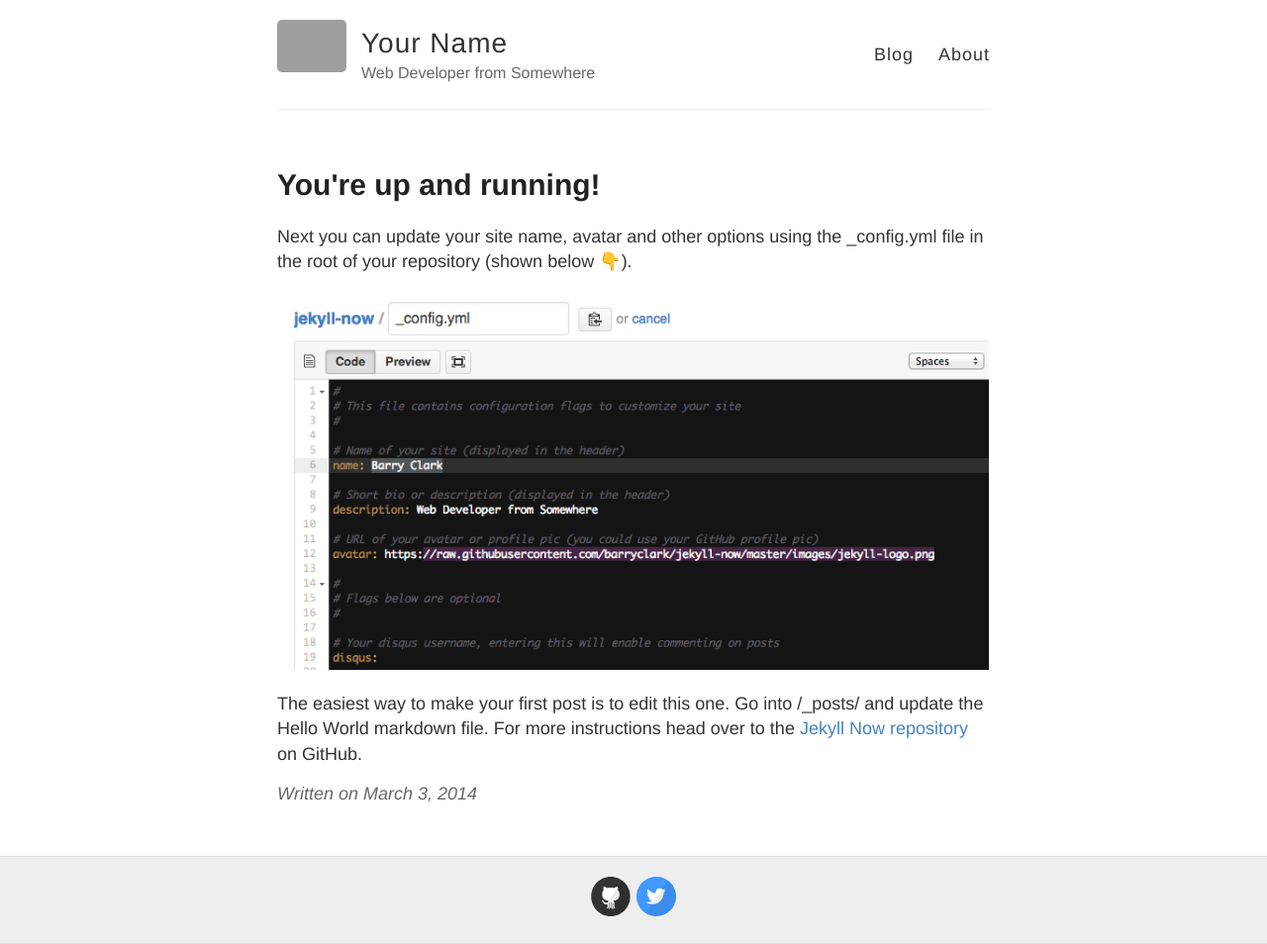
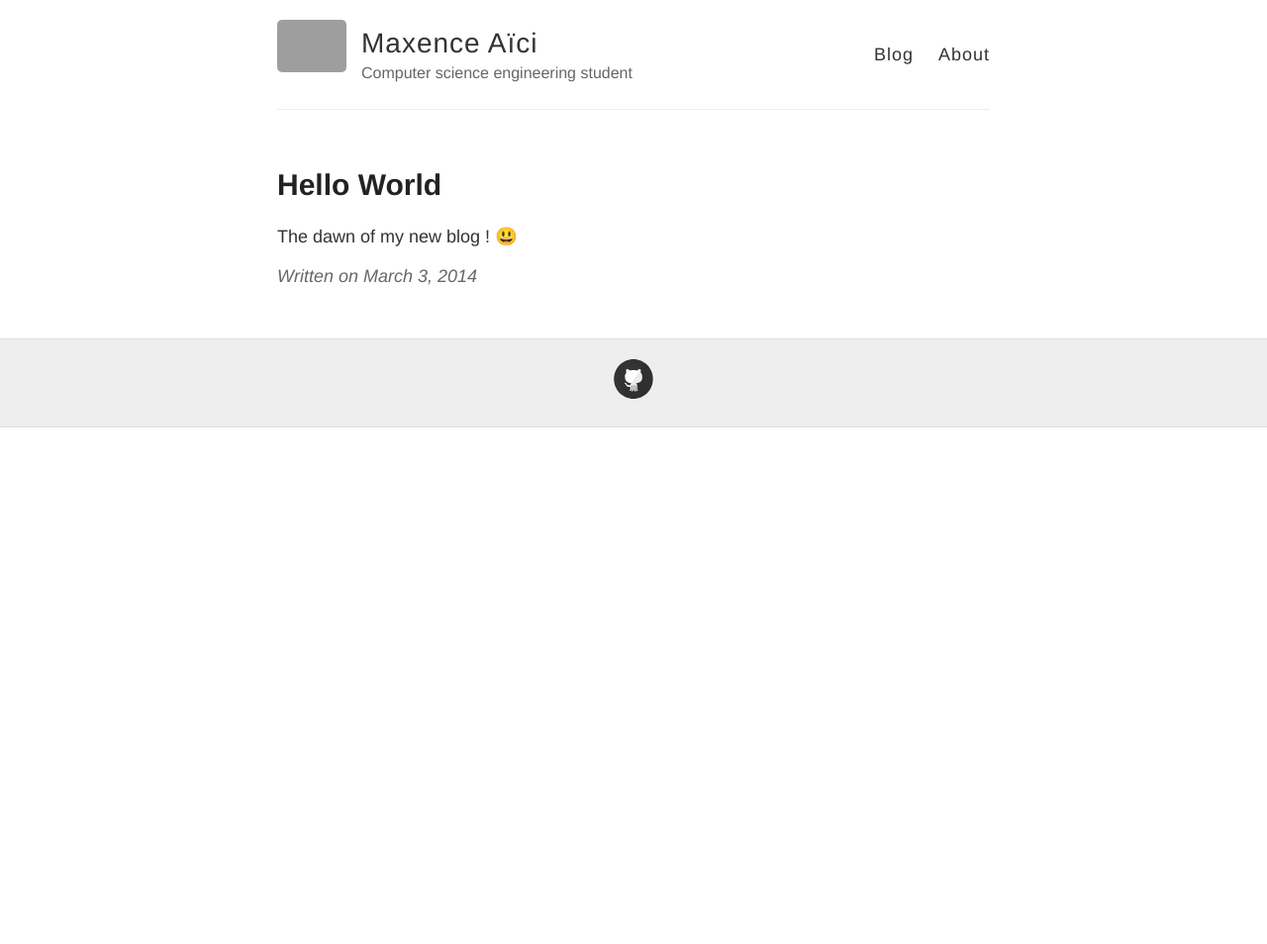
Before and after one commit to mininao/mininao.github.com, a Jekyll site: the page built from _posts/2014-3-3-Hello-World.md, in a window 1280 px wide. Shown: the whole page at 99% size. Built offline with Jekyll 4.4.1, drawn with Linux system fonts in a browser that asks for light colours; emoji names are drawn with the system emoji font; after the commit the page ends 900 px from its top, so only the background shows below that; grey boxes are pictures that could not be loaded.

Commit message:
Hello World

```diff
--- a/_config.yml
+++ b/_config.yml
@@ -3,10 +3,10 @@
 #
 
 # Name of your site (displayed in the header)
-name: Your Name
+name: Maxence Aïci
 
 # Short bio or description (displayed in the header)
-description: Web Developer from Somewhere
+description: Computer science engineering student
 
 # URL of your avatar or profile pic (you could use your GitHub profile pic)
 avatar: https://raw.githubusercontent.com/barryclark/jekyll-now/master/images/jekyll-logo.png
@@ -21,12 +21,12 @@ footer-links:
   email:
   facebook:
   flickr:
-  github: barryclark/jekyll-now
+  github: mininao
   instagram:
   linkedin:
   pinterest:
   rss: # just type anything here for a working RSS icon, make sure you set the "url" above!
-  twitter: jekyllrb
+  twitter:
   stackoverflow: # your stackoverflow profile, e.g. "users/50476/bart-kiers"
 
 # Your disqus shortname, entering this will enable commenting on posts
--- a/_posts/2014-3-3-Hello-World.md
+++ b/_posts/2014-3-3-Hello-World.md
@@ -1,10 +1,6 @@
 ---
 layout: post
-title: You're up and running!
+title: Hello World
 ---
 
-Next you can update your site name, avatar and other options using the _config.yml file in the root of your repository (shown below :point_down:).
-
-![_config.yml]({{ site.baseurl }}/images/config.png)
-
-The easiest way to make your first post is to edit this one. Go into /_posts/ and update the Hello World markdown file. For more instructions head over to the [Jekyll Now repository](https://github.com/barryclark/jekyll-now) on GitHub.
+The dawn of my new blog ! :smiley:
```
